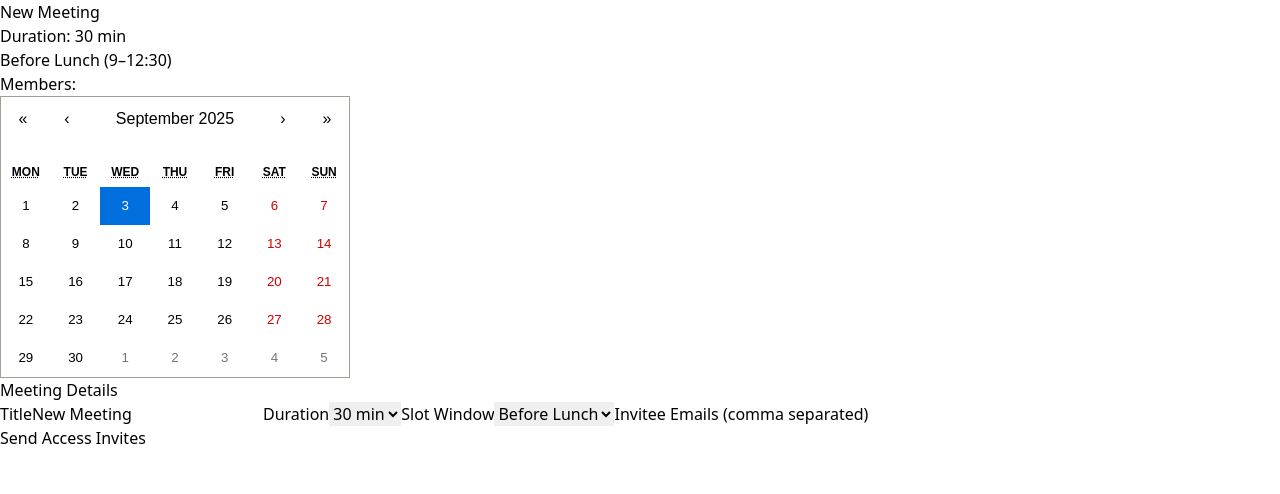
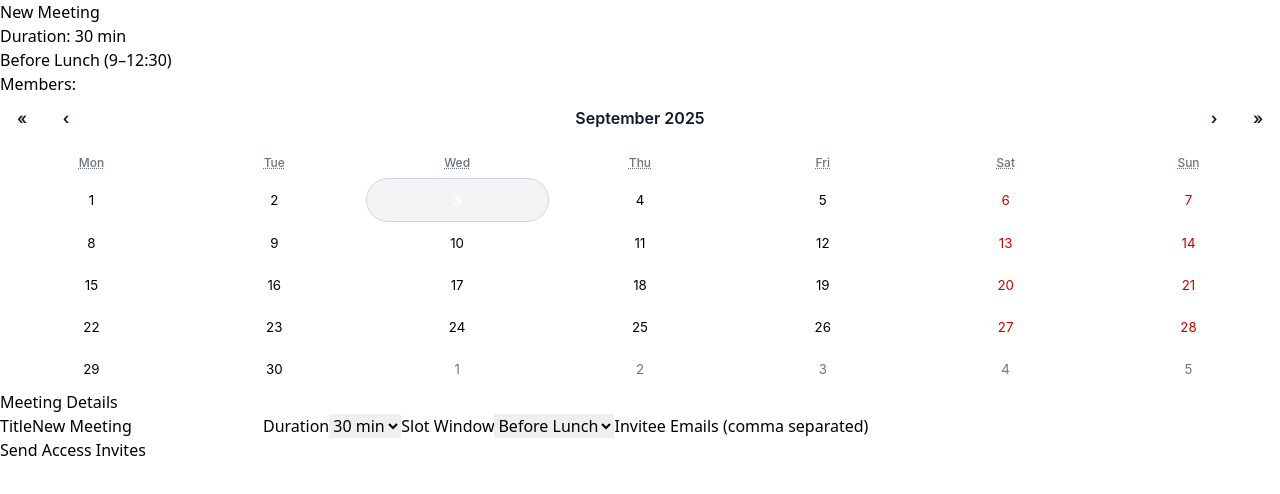
Before and after one commit to abhidnya04/Scheduler, a React (Vite) app in the folder calendly-clone-landing/: page /schedule in a window 1280 px wide. Shown: the top 494 px of the page. Built offline with nearby package versions, Linux system fonts and the light colour scheme.

Commit message:
ui changes done

```diff
--- a/calendly-clone-landing/src/components/SchedulePage.jsx
+++ b/calendly-clone-landing/src/components/SchedulePage.jsx
@@ -3,6 +3,7 @@ import { useState, useEffect } from "react";
 import { useLocation } from "react-router-dom";
 import Calendar from "react-calendar";
 import "react-calendar/dist/Calendar.css";
+import "./calender-theme.css";
 
 
 export default function SchedulePage() {
@@ -20,7 +21,10 @@ export default function SchedulePage() {
   const [hostEmail, setHostEmail] = useState("");
   const [loadingHost, setLoadingHost] = useState(true);
 
+
   // restore saved emails on first render
+
+
   useEffect(() => {
   const savedEmails = localStorage.getItem("invite_emails");
   if (savedEmails) {
@@ -137,7 +141,7 @@ useEffect(() => {
             );
           })}
         </ul>
-        <Calendar value={date} onChange={setDate} />
+        <Calendar value={date} onChange={setDate} className="custom-calendar mt-6" />
       </div>
 
       {/* Right Form */}
@@ -185,3 +189,14 @@ useEffect(() => {
     </div>
   );
 }
+
+// ui testing dummy data
+
+// const [date, setDate] = useState(new Date());
+// const [title, setTitle] = useState("New Meeting");
+// const [duration, setDuration] = useState(30);
+// const [slotWindow, setSlotWindow] = useState("before_lunch");
+// const [emails, setEmails] = useState("alice@example.com, bob@example.com");
+// const [authorizedEmails, setAuthorizedEmails] = useState(["alice@example.com"]);
+// const [hostEmail, setHostEmail] = useState("host@example.com");
+// const [loadingHost, setLoadingHost] = useState(false);
--- /dev/null
+++ b/calendly-clone-landing/src/components/calender-theme.css
@@ -0,0 +1,62 @@
+/* Remove default borders */
+.custom-calendar {
+  border: none;
+  width: 100%;
+  background: transparent;
+  font-family: Inter, sans-serif;
+}
+
+/* Month header */
+.custom-calendar .react-calendar__navigation {
+  display: flex;
+  justify-content: space-between;
+  align-items: center;
+  margin-bottom: 0.5rem;
+}
+
+.custom-calendar .react-calendar__navigation button {
+  color: #111827;
+  font-weight: 600;
+  border-radius: 0.5rem;
+  padding: 0.25rem 0.5rem;
+  transition: background 0.2s;
+}
+
+.custom-calendar .react-calendar__navigation button:hover {
+  background: #f3f4f6;
+}
+
+/* Weekdays */
+.custom-calendar .react-calendar__month-view__weekdays {
+  text-transform: none;
+  font-size: 0.75rem;
+  font-weight: 500;
+  color: #6b7280;
+}
+
+/* Days */
+.custom-calendar .react-calendar__tile {
+  padding: 0.75rem;
+  text-align: center;
+  border-radius: 9999px; /* full circle */
+  transition: background 0.2s, color 0.2s;
+}
+
+.custom-calendar .react-calendar__tile:enabled:hover {
+  background: #e0e7ff; /* indigo-100 */
+  color: #1e3a8a; /* indigo-900 */
+}
+
+/* Selected day */
+.custom-calendar .react-calendar__tile--active {
+  background: #4f46e5; /* indigo-600 */
+  color: white;
+  font-weight: 600;
+}
+
+/* Today */
+.custom-calendar .react-calendar__tile--now {
+  background: #f3f4f6;
+  border: 1px solid #d1d5db;
+  font-weight: 600;
+}
--- a/calendly-clone-landing/src/main.jsx
+++ b/calendly-clone-landing/src/main.jsx
@@ -17,12 +17,15 @@ import ReactDOM from 'react-dom/client';
 import { BrowserRouter } from 'react-router-dom';
 import { GoogleOAuthProvider } from '@react-oauth/google';
 import App from './App.jsx';
+
 import './index.css';
+import SchedulePage from './components/SchedulePage.jsx';
 
 ReactDOM.createRoot(document.getElementById('root')).render(
   <React.StrictMode>
     <GoogleOAuthProvider clientId="165982500731-too3mr5lrt1205dpjrqup05qdd1s83nc.apps.googleusercontent.com">
       <BrowserRouter>
+      {/* <SchedulePage/> */}
         <App />
       </BrowserRouter>
     </GoogleOAuthProvider>
```
Also changed, not shown: 1 other file (tests, documents, lock files or other folders). Lines whose indentation alone changed are shown as unchanged.
